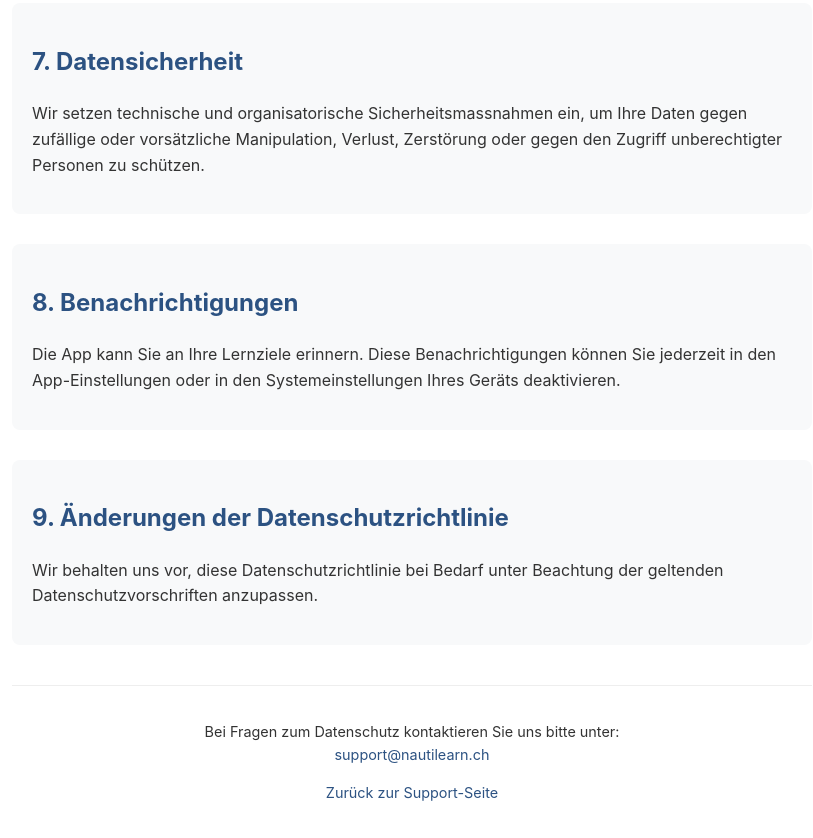
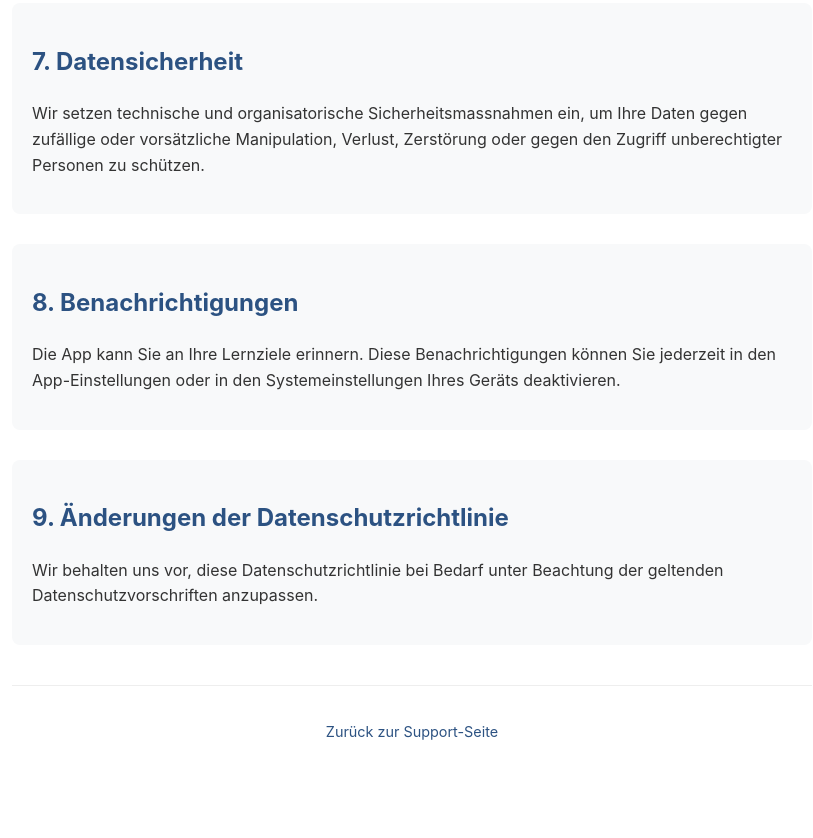
Before and after one commit to pfederi/NautiLearn-Support, a plain HTML site: page privacy.html in a window 1280 px wide. Shown: the part 1800-2638 px from the top of the page, without its empty margins (228-1041 px from the left). After the commit the page ends 2578 px from the top, so only its background shows below. Drawn offline with Linux system fonts and the light colour scheme.

Commit message:
Update privacy.html

```diff
--- a/privacy.html
+++ b/privacy.html
@@ -109,8 +109,6 @@
     </div>
 
     <div class="footer">
-        <p>Bei Fragen zum Datenschutz kontaktieren Sie uns bitte unter:<br>
-        <a href="mailto:support@nautilearn.ch">support@nautilearn.ch</a></p>
         <p><a href="index.html">Zurück zur Support-Seite</a></p>
     </div>
 </body>
```
